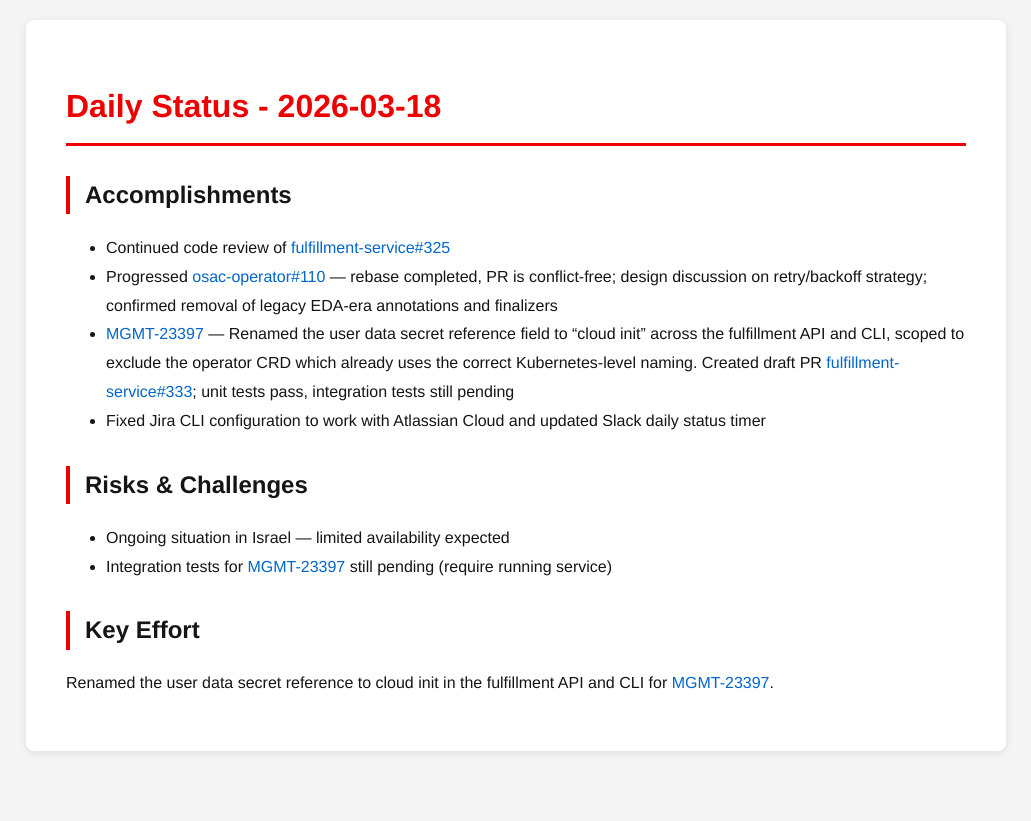
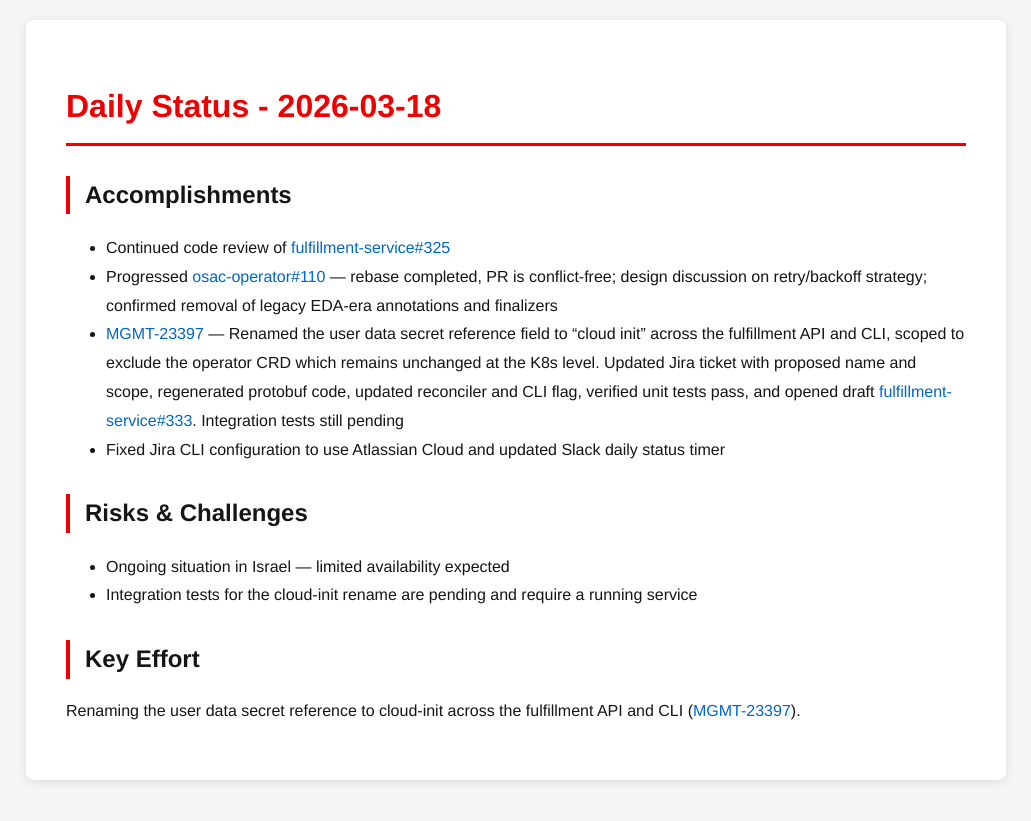
Before and after one commit to tzvatot/daily-status, a Jekyll site: the page built from 2026-03-18.md, in a window 1280 px wide. Shown: the top 821 px of the page, without its empty margins (124-1155 px from the left). Built offline with Jekyll 4.4.1, drawn with Linux system fonts in a browser that asks for light colours.

Commit message:
Daily status update - 2026-03-18

```diff
--- a/2026-03-18.md
+++ b/2026-03-18.md
@@ -9,12 +9,12 @@ date: 2026-03-18
 ## Accomplishments
 - Continued code review of [fulfillment-service#325](https://github.com/osac-project/fulfillment-service/pull/325)
 - Progressed [osac-operator#110](https://github.com/osac-project/osac-operator/pull/110) — rebase completed, PR is conflict-free; design discussion on retry/backoff strategy; confirmed removal of legacy EDA-era annotations and finalizers
-- [MGMT-23397](https://issues.redhat.com/browse/MGMT-23397) — Renamed the user data secret reference field to "cloud init" across the fulfillment API and CLI, scoped to exclude the operator CRD which already uses the correct Kubernetes-level naming. Created draft PR [fulfillment-service#333](https://github.com/osac-project/fulfillment-service/pull/333); unit tests pass, integration tests still pending
-- Fixed Jira CLI configuration to work with Atlassian Cloud and updated Slack daily status timer
+- [MGMT-23397](https://issues.redhat.com/browse/MGMT-23397) — Renamed the user data secret reference field to "cloud init" across the fulfillment API and CLI, scoped to exclude the operator CRD which remains unchanged at the K8s level. Updated Jira ticket with proposed name and scope, regenerated protobuf code, updated reconciler and CLI flag, verified unit tests pass, and opened draft [fulfillment-service#333](https://github.com/osac-project/fulfillment-service/pull/333). Integration tests still pending
+- Fixed Jira CLI configuration to use Atlassian Cloud and updated Slack daily status timer
 
 ## Risks & Challenges
 - Ongoing situation in Israel — limited availability expected
-- Integration tests for [MGMT-23397](https://issues.redhat.com/browse/MGMT-23397) still pending (require running service)
+- Integration tests for the cloud-init rename are pending and require a running service
 
 ## Key Effort
-Renamed the user data secret reference to cloud init in the fulfillment API and CLI for [MGMT-23397](https://issues.redhat.com/browse/MGMT-23397).
+Renaming the user data secret reference to cloud-init across the fulfillment API and CLI ([MGMT-23397](https://issues.redhat.com/browse/MGMT-23397)).
```
